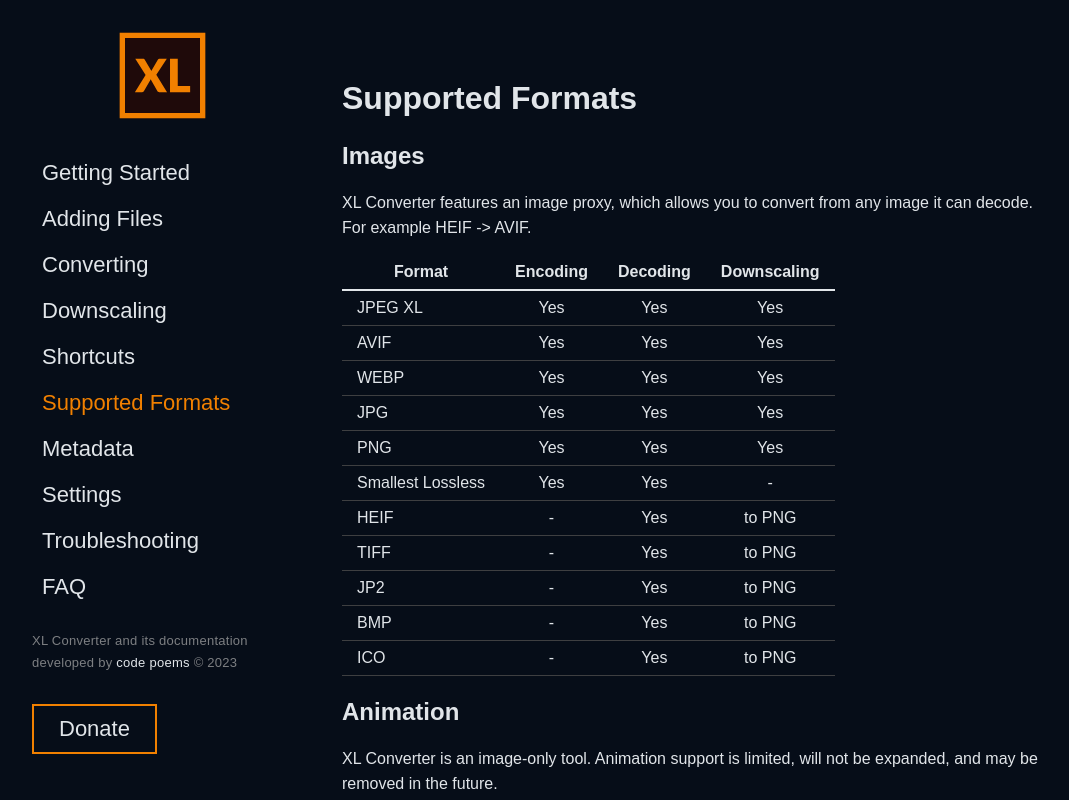
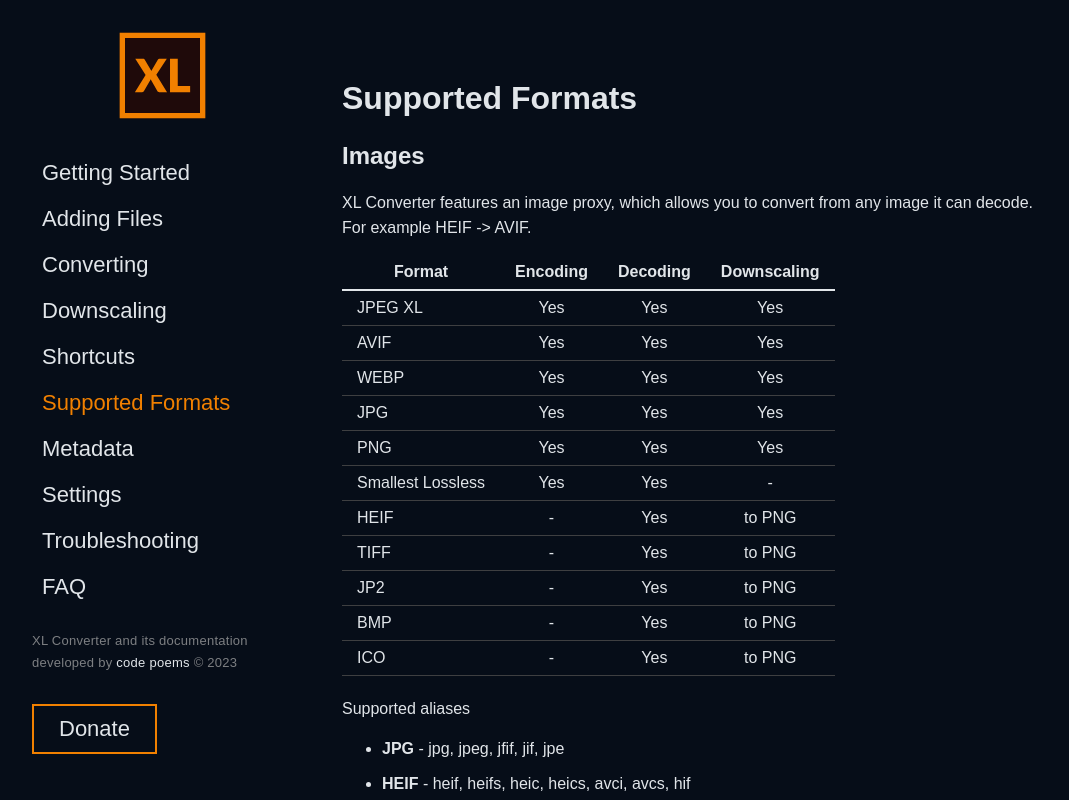
Before and after one commit to JacobDev1/xl-converter-docs, a React (Vite) app: page /supported-formats in a window 1280 px wide. Shown: the top 800 px of the page, without its empty margins (158-1227 px from the left). Built offline with nearby package versions, Linux system fonts and the light colour scheme; the HTML template or start-up script is replaced by a standard one.

Commit message:
Add aliases

```diff
--- a/src/pages/SupportedFormats.tsx
+++ b/src/pages/SupportedFormats.tsx
@@ -81,6 +81,11 @@
                 </tr>
             </tbody>
         </table>
+        <p>Supported aliases</p>
+        <ul>
+            <li><b>JPG</b> - jpg, jpeg, jfif, jif, jpe</li>
+            <li><b>HEIF</b> - heif, heifs, heic, heics, avci, avcs, hif</li>
+        </ul>
 
         <h2>Animation</h2>
         <p>XL Converter is an image-only tool. Animation support is limited, will not be expanded, and may be removed in the future.</p>
```
